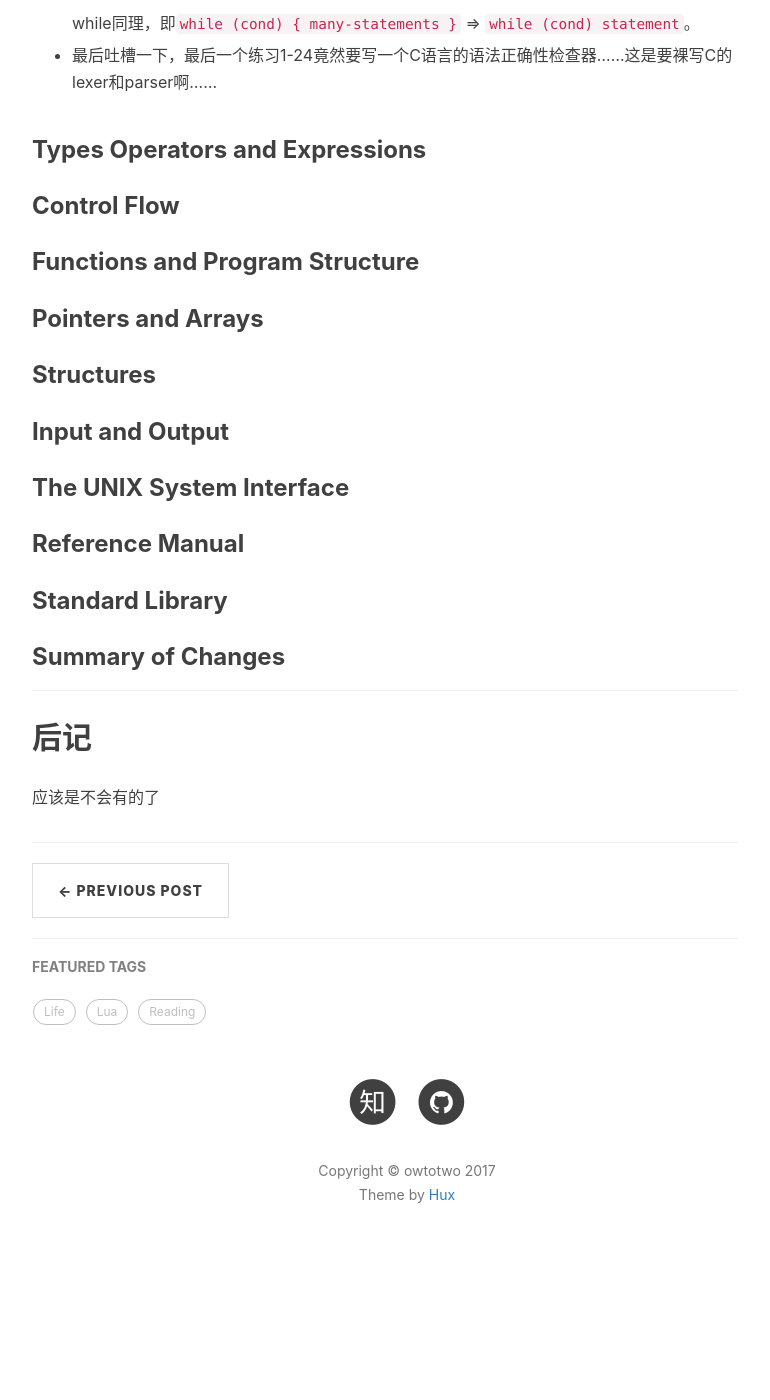
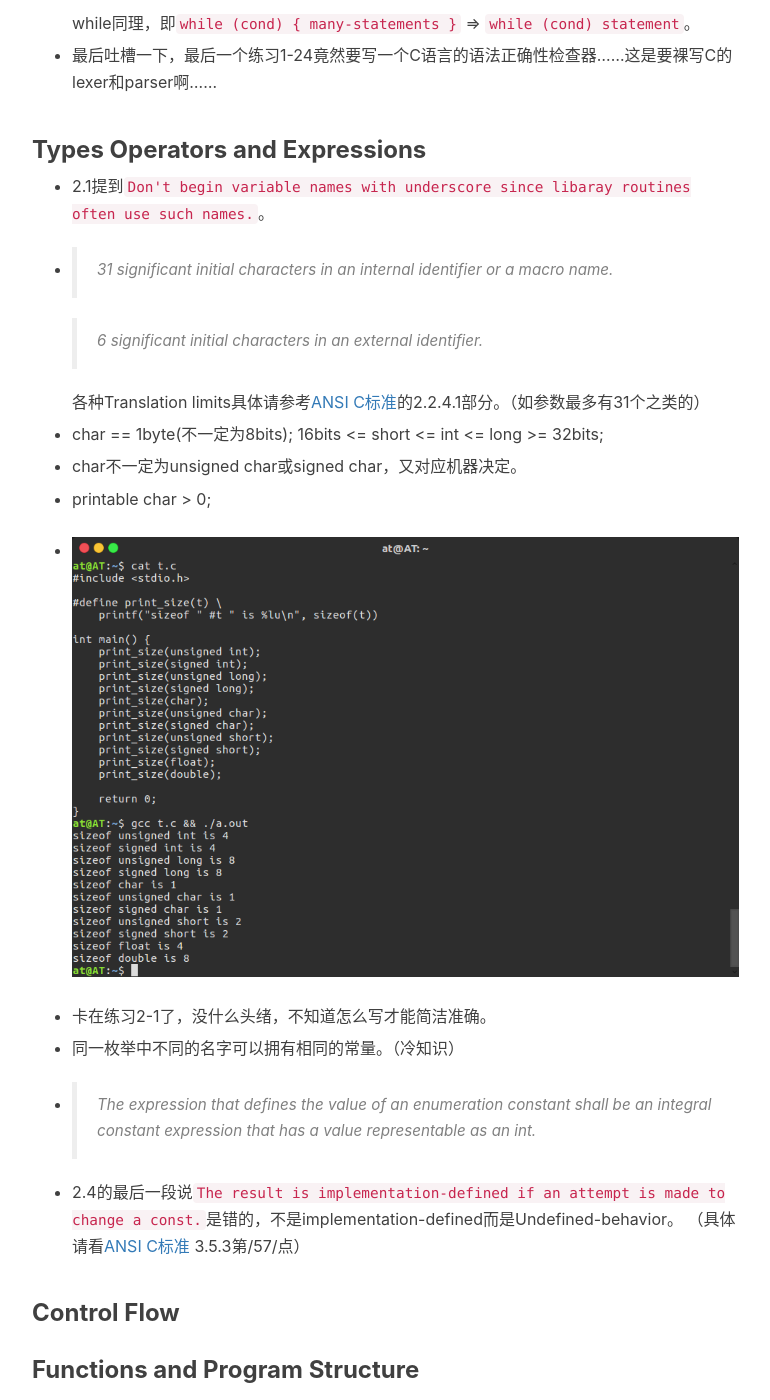
Before and after one commit to owtotwo/owtotwo.github.io, a Jekyll site: the page built from _posts/2017-01-03-the-c-programming-language-book-review.markdown, in a window 1280 px wide and 1400 px high, scrolled down 6857 px. Shown: the whole window, without its empty margins (233-1003 px from the left). Built offline with Jekyll 4.4.1, drawn with Linux system fonts in a browser that asks for light colours; nearby versions of some CDN libraries; comment, search, counter and statistics services are not loaded; before the commit the page ends 8156 px from its top, so only the background shows below that.

Commit message:
看到2.4

```diff
--- a/_posts/2017-01-03-the-c-programming-language-book-review.markdown
+++ b/_posts/2017-01-03-the-c-programming-language-book-review.markdown
@@ -253,6 +253,35 @@ tags:
 
 ### Types Operators and Expressions
 
+*   2.1提到`Don't begin variable names with underscore since libaray routines often use
+    such names.`。
+
+*   > 31 significant initial characters in an internal identifier or a macro name.
+
+    > 6 significant initial characters in an external identifier.
+
+    各种Translation limits具体请参考[ANSI C标准][3]的2.2.4.1部分。（如参数最多有31个之类的）
+
+*   char == 1byte(不一定为8bits); 16bits <= short <= int <= long >= 32bits;
+
+*   char不一定为unsigned char或signed char，又对应机器决定。
+
+*   printable char > 0;
+
+*   ![sizeof-types](/img/c-programming/sizeof-types.png)
+
+*   卡在练习2-1了，没什么头绪，不知道怎么写才能简洁准确。
+
+*   同一枚举中不同的名字可以拥有相同的常量。（冷知识）
+
+*   > The expression that defines the value of an enumeration constant
+    shall be an integral constant expression that has a value representable as an int.
+
+*   2.4的最后一段说`The result is implementation-defined if an attempt is made to change
+    a const.`是错的，不是implementation-defined而是Undefined-behavior。
+    （具体请看[ANSI C标准][3] 3.5.3第/57/点）
+
+
 ### Control Flow
 
 ### Functions and Program Structure
```
Also changed, not shown: img/c-programming/sizeof-types.png (added).
